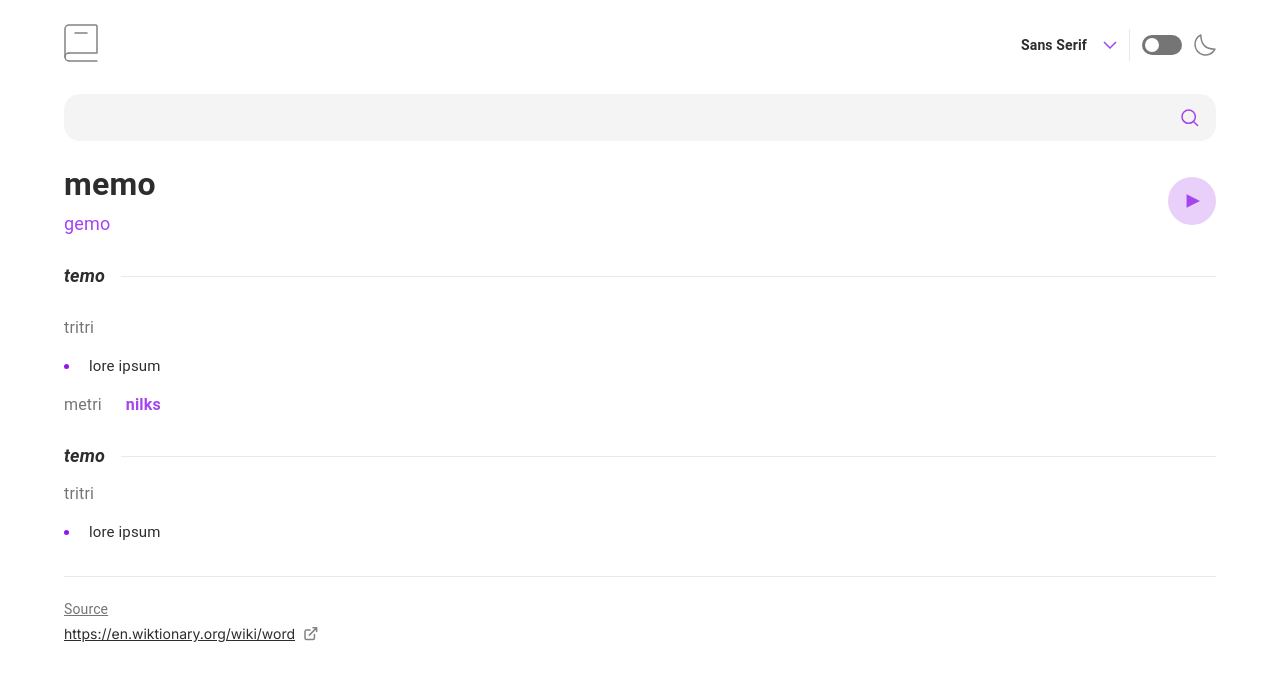
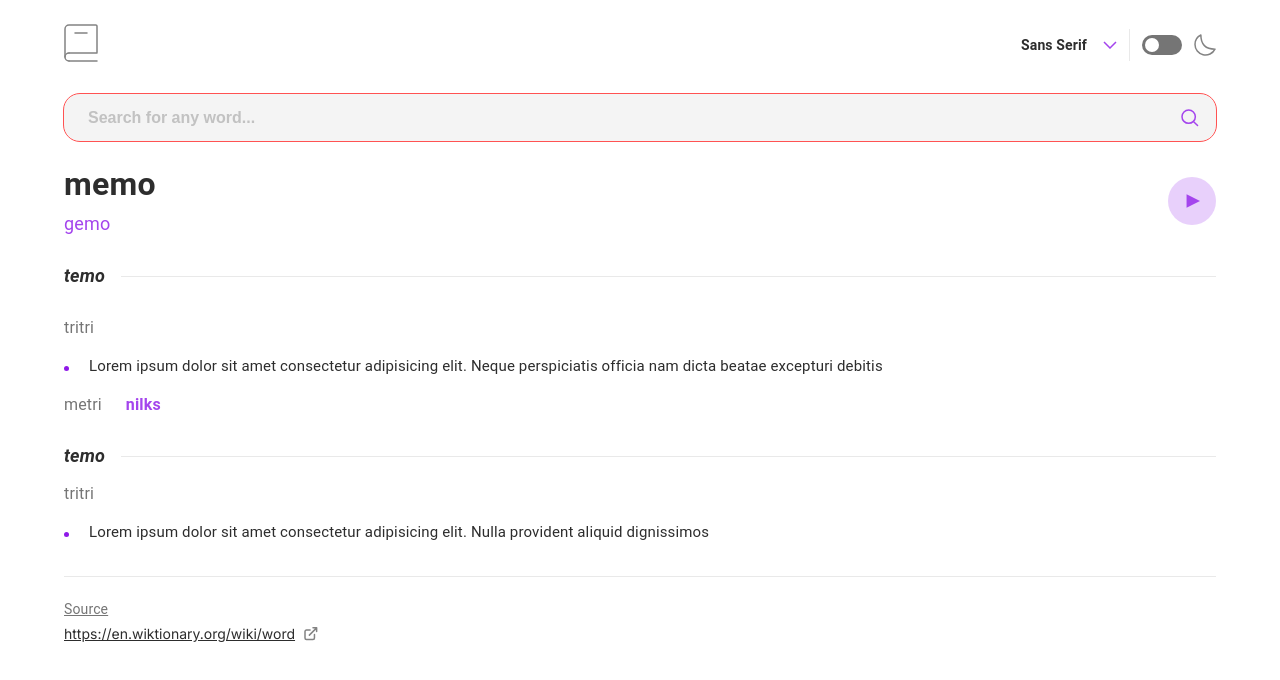
Before and after one commit to Zuzuu1992/Dictionary-Web-App, a React (Vite) app: page / in a window 1280 px wide. Shown: the top 680 px of the page. Built offline with nearby package versions, Linux system fonts and the light colour scheme.

Commit message:
style:work on dark mode

```diff
--- a/package.json
+++ b/package.json
@@ -13,6 +13,8 @@
     "@emotion/react": "^11.11.0",
     "@emotion/styled": "^11.11.0",
     "@mui/material": "^5.13.3",
+    "axios": "^1.4.0",
+    "emoji-mart": "^5.5.2",
     "react": "^18.2.0",
     "react-dom": "^18.2.0"
   },
--- a/src/App.jsx
+++ b/src/App.jsx
@@ -1,9 +1,11 @@
 import { useState } from "react";
 import "./App.css";
-import { Container } from "@mui/material";
+import { Box, Container, Typography } from "@mui/material";
 import Header from "./components/Header";
 import Search from "./components/Search";
+import Smile from "../public/assets/images/Emoji.png";
 import Definition from "./components/Definition";
+import axios from "axios";
 
 function App() {
   const [listed, setListed] = useState(false);
@@ -18,6 +20,37 @@ function App() {
 
   const [currentFont, setCurrentFont] = useState("Sans Serif");
   const [selectedFont, setSelectedFont] = useState("Inter");
+  const [searchWord, setSearchWord] = useState("");
+  const [empty, setEmpty] = useState("");
+  const [redLine, setRedLine] = useState(false);
+  const [outcome, setOutcome] = useState(null);
+  const [error, setError] = useState(false);
+
+  console.log(searchWord);
+
+  const handleSubmit = async (event) => {
+    event.preventDefault();
+    const reset = "";
+    setSearchWord(reset);
+
+    try {
+      const response = await axios.get(
+        `https://api.dictionaryapi.dev/api/v2/entries/en/${searchWord}`
+      );
+      const word = response.data;
+      setOutcome(word);
+      console.log(word);
+    } catch {
+      if (searchWord === "") {
+        const message = "Whooops, can't be empty...";
+        setEmpty(message);
+        setRedLine(!redLine);
+        console.log(message);
+      }
+      setError(!error);
+      console.log("mteri shemogvesia mefeo");
+    }
+  };
 
   return (
     <>
@@ -35,6 +68,8 @@ function App() {
           paddingLeft: "24px",
           paddingRight: "24px",
           paddingBottom: "84px",
+          transition: "all 0.4s",
+          backgroundColor: !dark ? "#FFFFFF" : "#050505",
         }}
       >
         <Header
@@ -49,8 +84,60 @@ function App() {
           currentFont={currentFont}
           setCurrentFont={setCurrentFont}
         />
-        <Search />
-        <Definition currentFont={currentFont} setCurrentFont={setCurrentFont} />
+        <Search
+          searchWord={searchWord}
+          setSearchWord={setSearchWord}
+          handleSubmit={handleSubmit}
+          dark={dark}
+          setDark={setDark}
+          redLine={redLine}
+          setRedLine={setRedLine}
+          empty={empty}
+          setEmpty={setEmpty}
+        />
+        <Definition
+          currentFont={currentFont}
+          setCurrentFont={setCurrentFont}
+          dark={dark}
+          setDark={setDark}
+        />
+        {error ? (
+          <Box
+            sx={{
+              display: "flex",
+              flexDirection: "column",
+              rowGap: "24px",
+              alignItems: "center",
+              justifyContent: "center",
+            }}
+          >
+            <img src={Smile} style={{ marginTop: "132px" }} />
+            <Typography
+              sx={{
+                marginTop: "20px",
+                fontWeight: "700",
+                fontSize: "20px",
+                lineHeight: "24px",
+                color: "#2D2D2D",
+              }}
+            >
+              No Definitions Found
+            </Typography>
+            <Typography
+              sx={{
+                fontWeight: "400",
+                fontSize: "18px",
+                lineHeight: "24px",
+                color: "#757575",
+                textAlign: "center",
+              }}
+            >
+              Sorry pal, we couldn't find definitions for the word you were
+              looking for. You can try the search again at later time or head to
+              the web instead.
+            </Typography>
+          </Box>
+        ) : null}
       </Container>
     </>
   );
--- a/src/components/Definition.jsx
+++ b/src/components/Definition.jsx
@@ -4,7 +4,7 @@ import Play from "../../public/assets/images/icon-play.svg";
 import "./DefinitionStyle.css";
 import NewW from "../../public/assets/images/icon-new-window.svg";
 
-function Definition({ currentFont, setCurrentFont }) {
+function Definition({ currentFont, setCurrentFont, dark, setDark }) {
   return (
     <>
       <Stack
@@ -20,7 +20,7 @@ function Definition({ currentFont, setCurrentFont }) {
               fontWeight: "700",
               fontSize: "32px",
               lineHeight: "39px",
-              color: "#2D2D2D",
+              color: !dark ? "#2D2D2D" : "#FFFFFF",
             }}
           >
             memo
@@ -50,7 +50,7 @@ function Definition({ currentFont, setCurrentFont }) {
             fontWeight: "700",
             fontSize: "18px",
             lineHeight: "22px",
-            color: "#2D2D2D",
+            color: !dark ? "#2D2D2D" : "#FFFFFF",
             fontStyle: "italic",
           }}
         >
@@ -59,9 +59,8 @@ function Definition({ currentFont, setCurrentFont }) {
         <Box
           sx={{
             height: "1px",
-            // width: "100%",
             flexGrow: "1",
-            backgroundColor: "#E9E9E9",
+            backgroundColor: !dark ? "#E9E9E9" : "#3A3A3A",
           }}
         ></Box>
       </Stack>
@@ -79,8 +78,7 @@ function Definition({ currentFont, setCurrentFont }) {
         </Typography>
         <Stack
           direction="row"
-          alignItems="center"
-          // justifyContent="space-between"
+          alignItems="flex-start"
           sx={{ columnGap: "20px" }}
         >
           <Box
@@ -90,6 +88,7 @@ function Definition({ currentFont, setCurrentFont }) {
               backgroundColor: "#8F19E8",
               borderRadius: "50%",
               flexShrink: 0,
+              marginTop: "12px",
             }}
           ></Box>
 
@@ -98,12 +97,13 @@ function Definition({ currentFont, setCurrentFont }) {
               fontWeight: "400",
               fontSize: "15px",
               lineHeight: "24px",
-              color: "#2D2D2D",
+              color: !dark ? "#2D2D2D" : "#FFFFFF",
               textAlign: "left",
               alignSelf: "flex-start",
             }}
           >
-            lore ipsum
+            Lorem ipsum dolor sit amet consectetur adipisicing elit. Neque
+            perspiciatis officia nam dicta beatae excepturi debitis
           </Typography>
         </Stack>
 
@@ -146,7 +146,7 @@ function Definition({ currentFont, setCurrentFont }) {
             fontWeight: "700",
             fontSize: "18px",
             lineHeight: "22px",
-            color: "#2D2D2D",
+            color: !dark ? "#2D2D2D" : "#FFFFFF",
             fontStyle: "italic",
           }}
         >
@@ -155,9 +155,8 @@ function Definition({ currentFont, setCurrentFont }) {
         <Box
           sx={{
             height: "1px",
-            // width: "100%",
             flexGrow: "1",
-            backgroundColor: "#E9E9E9",
+            backgroundColor: !dark ? "#E9E9E9" : "#3A3A3A",
           }}
         ></Box>
       </Stack>
@@ -176,8 +175,7 @@ function Definition({ currentFont, setCurrentFont }) {
         </Typography>
         <Stack
           direction="row"
-          alignItems="center"
-          // justifyContent="space-between"
+          alignItems="flex-start"
           sx={{ columnGap: "20px" }}
         >
           <Box
@@ -187,6 +185,7 @@ function Definition({ currentFont, setCurrentFont }) {
               backgroundColor: "#8F19E8",
               borderRadius: "50%",
               flexShrink: 0,
+              marginTop: "12px",
             }}
           ></Box>
 
@@ -195,21 +194,21 @@ function Definition({ currentFont, setCurrentFont }) {
               fontWeight: "400",
               fontSize: "15px",
               lineHeight: "24px",
-              color: "#2D2D2D",
+              color: !dark ? "#2D2D2D" : "#FFFFFF",
               textAlign: "left",
               alignSelf: "flex-start",
             }}
           >
-            lore ipsum
+            Lorem ipsum dolor sit amet consectetur adipisicing elit. Nulla
+            provident aliquid dignissimos
           </Typography>
         </Stack>
       </Stack>
       <Box
         sx={{
           height: "1px",
-          // width: "100%",
           flexGrow: "1",
-          backgroundColor: "#E9E9E9",
+          backgroundColor: !dark ? "#E9E9E9" : "#3A3A3A",
           marginTop: "32px",
         }}
       ></Box>
@@ -226,7 +225,10 @@ function Definition({ currentFont, setCurrentFont }) {
           Source
         </Typography>
         <Stack direction="row" spacing="9px">
-          <a href="https://en.wiktionary.org/wiki/word">
+          <a
+            href="https://en.wiktionary.org/wiki/word"
+            style={{ color: !dark ? "#2d2d2d" : "#FFFFFF" }}
+          >
             https://en.wiktionary.org/wiki/word
           </a>
           <img src={NewW} />
--- a/src/components/Header.jsx
+++ b/src/components/Header.jsx
@@ -38,7 +38,7 @@ function Header({
             sx={{
               fontSize: "14px",
               lineHeight: "24px",
-              color: "#2D2D2D",
+              color: !dark ? "#2D2D2D" : "#FFFFFF",
               fontWeight: "700",
             }}
           >
@@ -69,9 +69,11 @@ function Header({
                 width: "160px",
                 // height: "90px",
                 padding: "24px",
-                backgroundColor: "#FFFFFF",
+                backgroundColor: !dark ? "#FFFFFF" : "#1F1F1F",
                 borderRadius: "16px",
-                boxShadow: "0px 5px 30px rgba(0, 0, 0, 0.1)",
+                boxShadow: !dark
+                  ? "0px 5px 30px rgba(0, 0, 0, 0.1)"
+                  : "0px 5px 30px #A445ED",
               }}
             >
               {fontOptions.map((option) => {
@@ -94,7 +96,7 @@ function Header({
                           : null,
                       fontSize: "14px",
                       lineHeight: "24px",
-                      color: "#2D2D2D",
+                      color: !dark ? "#2D2D2D" : "#FFFFFF",
                       fontWeight: "700",
                       transition: "all 0.3s",
                       "&:hover": {
@@ -141,7 +143,7 @@ function Header({
           >
             <path
               fill="none"
-              stroke="#838383"
+              stroke={!dark ? "#838383" : "#A445ED"}
               strokeLinecap="round"
               strokeLinejoin="round"
               strokeWidth="1.5"
--- a/src/components/Search.jsx
+++ b/src/components/Search.jsx
@@ -1,10 +1,20 @@
-import { Box } from "@mui/material";
+import { Box, Typography } from "@mui/material";
 import React from "react";
 import "./SearchStyle.css";
 import Loop from "../../public/assets/images/icon-search.svg";
 import { useState } from "react";
 
-function Search() {
+function Search({
+  dark,
+  setDark,
+  searchWord,
+  setSearchWord,
+  handleSubmit,
+  redLine,
+  setRedLine,
+  empty,
+  setEmpty,
+}) {
   const [isFocused, setIsFocused] = useState(false);
   const handleFocused = () => {
     setIsFocused(true);
@@ -17,13 +27,42 @@ function Search() {
   return (
     <Box sx={{ marginBottom: "24px" }}>
       <form
+        onSubmit={handleSubmit}
         style={{
-          outline: isFocused ? "1px solid #a445ed" : "none",
+          outline:
+            isFocused && !empty
+              ? "1px solid #a445ed"
+              : !redLine
+              ? "1px solid #FF5252"
+              : null,
+          backgroundColor: !dark ? "#f4f4f4" : "#1F1F1F",
         }}
       >
-        <input onClick={handleFocused} onBlur={handleInputBlur} />
+        <input
+          type="text"
+          value={searchWord}
+          onClick={handleFocused}
+          onBlur={handleInputBlur}
+          onChange={(e) => setSearchWord(e.target.value)}
+          placeholder="Search for any word..."
+          style={{ color: !dark ? "#2d2d2d" : "#FFFFFF" }}
+        />
         <img src={Loop} />
       </form>
+      {redLine ? (
+        <Typography
+          sx={{
+            fontWeight: "400",
+            fontSize: "14px",
+            lineHeight: "16px",
+            color: "#FF5252",
+            paddingLeft: "24px",
+            paddingTop: "8px",
+          }}
+        >
+          Whooops, can't be empty...
+        </Typography>
+      ) : null}
     </Box>
   );
 }
--- a/src/components/SearchStyle.css
+++ b/src/components/SearchStyle.css
@@ -2,7 +2,6 @@ form {
   display: flex;
   align-items: center;
   justify-content: space-between;
-  background-color: #f4f4f4;
   border-radius: 16px;
   padding-top: 14px;
   padding-bottom: 14px;
@@ -18,7 +17,11 @@ input {
   font-weight: 700;
   font-size: 16px;
   line-height: 19px;
-  color: #2d2d2d;
+
   caret-color: #a445ed;
   flex-grow: 1;
 }
+
+input::placeholder {
+  color: rgba(45, 45, 45, 0.252);
+}
```
Also changed, not shown: public/assets/images/Emoji.png (added), 1 other file (tests, documents, lock files or other folders).
